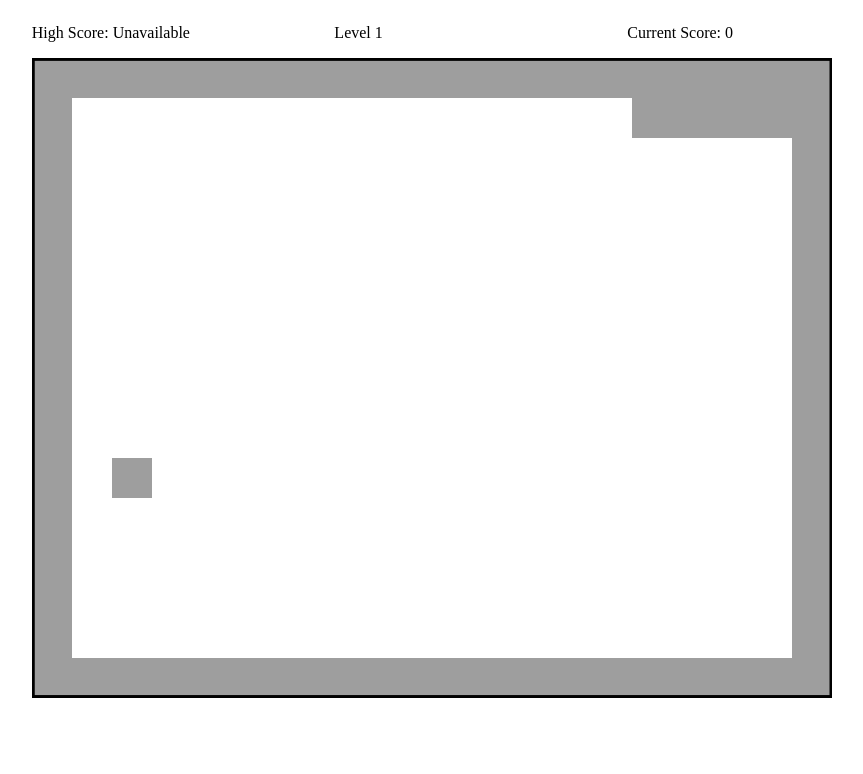
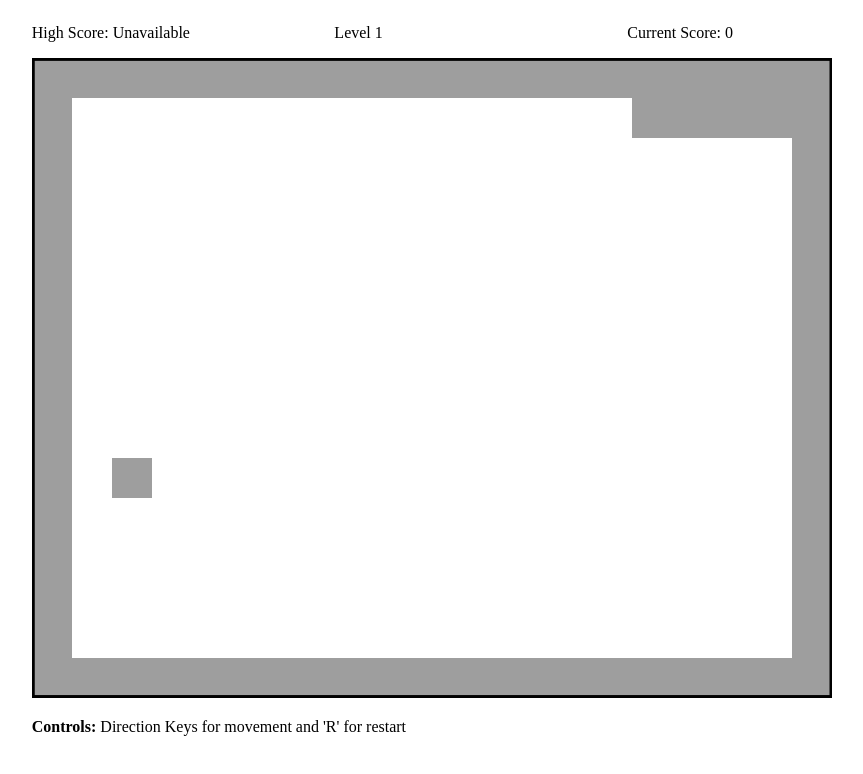
Before and after one commit to kspatil2/GameEngineFoundations, a plain HTML site: page snake/snake.html in a window 1280 px wide. Shown: the whole page, without its empty margins (248-1111 px from the left). Drawn offline with Linux system fonts and the light colour scheme.

Commit message:
Added label for controls

```diff
--- a/snake/snake.html
+++ b/snake/snake.html
@@ -53,7 +53,11 @@
         Canvas not supported
       </canvas>
     </div>
-
+    <div class="contentWrapper">
+      <div class="left">
+        <p><span style="font-weight: bold;">Controls:</span> Direction Keys for movement and 'R' for restart</p>
+      </div>
+    </div>
   </div>
 
   <script type="text/javascript" src="./../engine/engine.js"></script>
```
